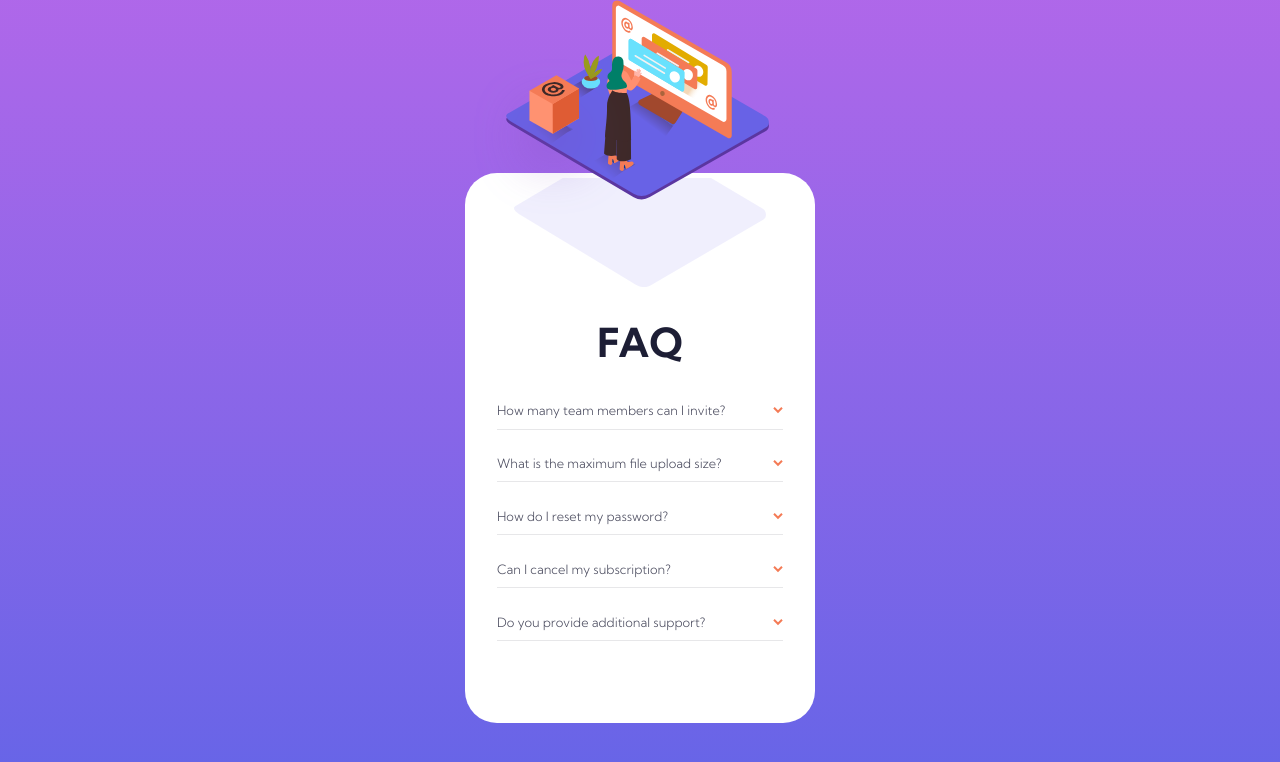
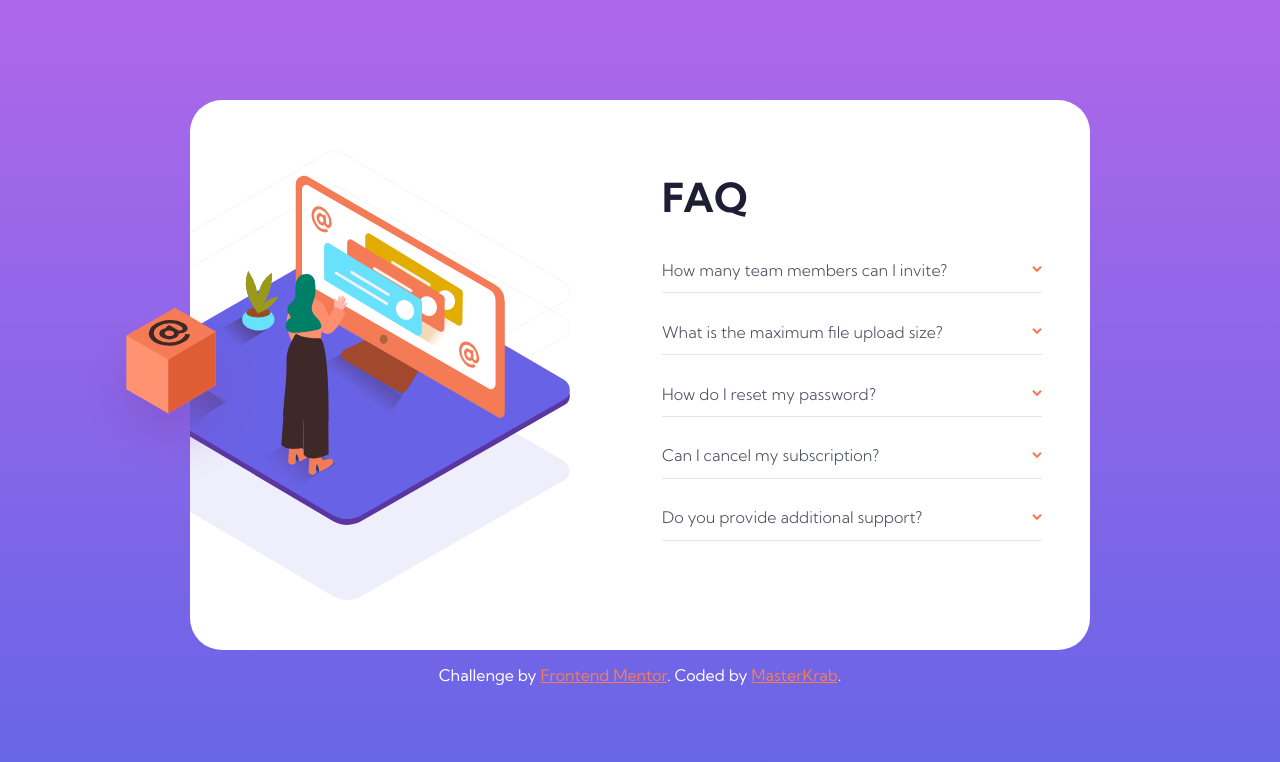
Before and after one commit to MasterKrab/faq-accordion-card-main, a plain HTML site: page src/index.html in a window 1280 px wide. Drawn offline with Linux system fonts and the light colour scheme.

Commit message:
Desktop version

```diff
--- a/src/css/styles.css
+++ b/src/css/styles.css
@@ -24,10 +24,11 @@
 body{
     margin: 0;
     font-family: 'Kumbh Sans', sans-serif;
-    /* font-size: var(--body-font-size); */
+    font-size: var(--body-font-size);
     background-image: linear-gradient(var(--soft-violet), var(--soft-blue));
     min-height: 100vh;
     display: flex;
+    flex-direction: column;
     justify-content: center;
     align-items: center;
     max-width: 100vw;
@@ -49,21 +50,23 @@ body{
     background-repeat: no-repeat;
     background-size: 77%;
     background-position: center 80%;
-
+    position: relative;
 }
 
 .main-image__illustration{
     position: absolute;
-    top: 0;
+    top: -90%;
+    left: 0;
     background-image: url(/images/illustration-woman-online-mobile.svg);
-    background-position: 0 15%;
     background-repeat: no-repeat;
     background-size: 90%;
     width: 310px;
     height: 300px;
-
 }
 
+.main-image__box{
+    display: none;
+}
 .accordion{
     padding: 0 1rem;
 }
@@ -105,7 +108,23 @@ body{
 }
 
 .accordion-faq--active > .accordion-faq__answers{
-    display: block !important;
+    display: block;
+}
+
+.accordion-faq--active > .accordion-faq__question  > .accordion-faq__title{
+    font-weight: bold;
+}
+
+.footer{
+    max-width: 100%;
+    text-align: center;
+    color: #fff;
+    font-size: .75rem;
+    padding: 1rem 0;
+}
+
+.footer a{
+    color: var(--soft-red);
 }
 
 
@@ -120,8 +139,9 @@ body{
     }
 
     .main-image__illustration{
-        background-size: 95%;
-        background-position: 55% 0%;
+        width: 330px;
+        top: -100%;
+        left: 3%;
     }
 
     .main-image{
@@ -133,3 +153,63 @@ body{
         padding: 0 2rem;
     }
 }
+
+
+@media (min-width: 1050px){
+    :root{
+        --main-width: 900px;
+    }
+
+    .main{
+        grid-template-columns: 400px 1fr;
+        grid-template-rows: 1fr;
+        gap: 1.5rem;
+        margin-top: 0;
+    }
+
+    .main-image__illustration{
+        top: 0;
+        left: 0;
+        position: relative;
+        background-image: url(/images/illustration-woman-online-desktop.svg);
+        background-position: -80px center;
+        background-size: 115%;
+        width: 400px;
+        height: 500px;
+    }
+
+    .main-image{
+        background-image: url(/images/bg-pattern-desktop.svg);
+        background-repeat: no-repeat;
+        background-size: 115%;
+        background-position: -80px 50%;
+        position: relative;
+    }
+
+    .main-image__box{
+        display: inline;
+        position: absolute;
+        transform: translate(-60%, -160%);
+    }
+
+    .accordion{
+        padding: 3rem 3rem;
+    }
+
+    .accordion__title{
+        text-align: start;
+    }
+
+    .accordion-faq__title{
+        font-size: 1rem;
+    }
+
+    .accordion-faq__answers{
+        font-size: .8rem;
+    }
+
+    .footer{
+        font-size: 1rem;
+    }
+
+}
--- a/src/index.html
+++ b/src/index.html
@@ -39,6 +39,7 @@
     <main class="main">
         <div class="main-image">
             <div class="main-image__illustration"></div>
+            <img class="main-image__box" src="/images/illustration-box-desktop.svg" alt="orange box">
         </div>
 
         <div class="accordion">
@@ -102,6 +103,11 @@
         </div>
     </main>
 
+    <footer class="footer">
+        Challenge by <a href="https://www.frontendmentor.io?ref=challenge" target="_blank">Frontend Mentor</a>.
+        Coded by <a href="#">MasterKrab</a>.
+    </footer>
+
     <script src="js/scripts.js"></script>
 </body>
 </html>
```
